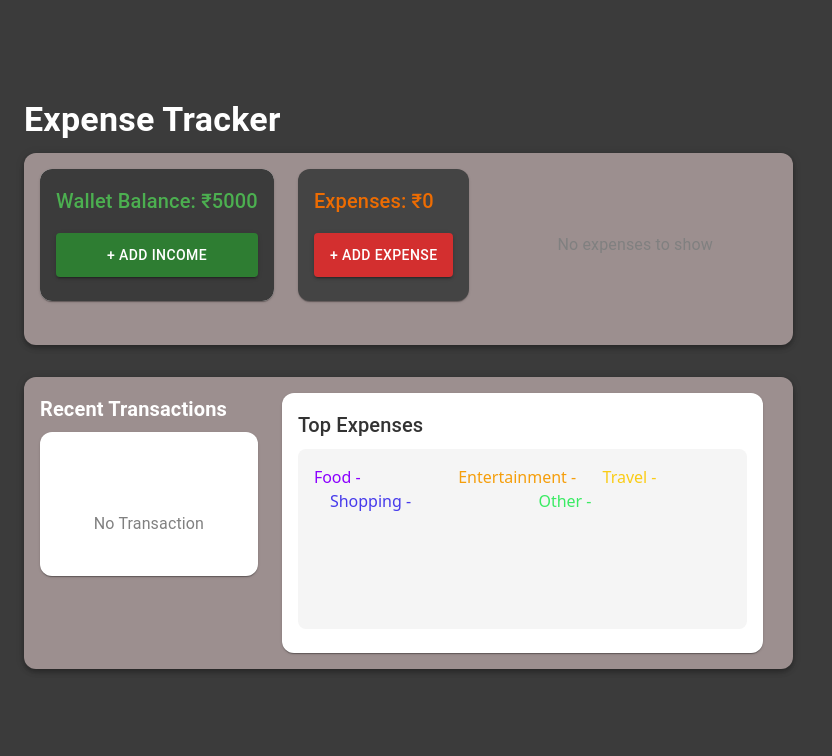
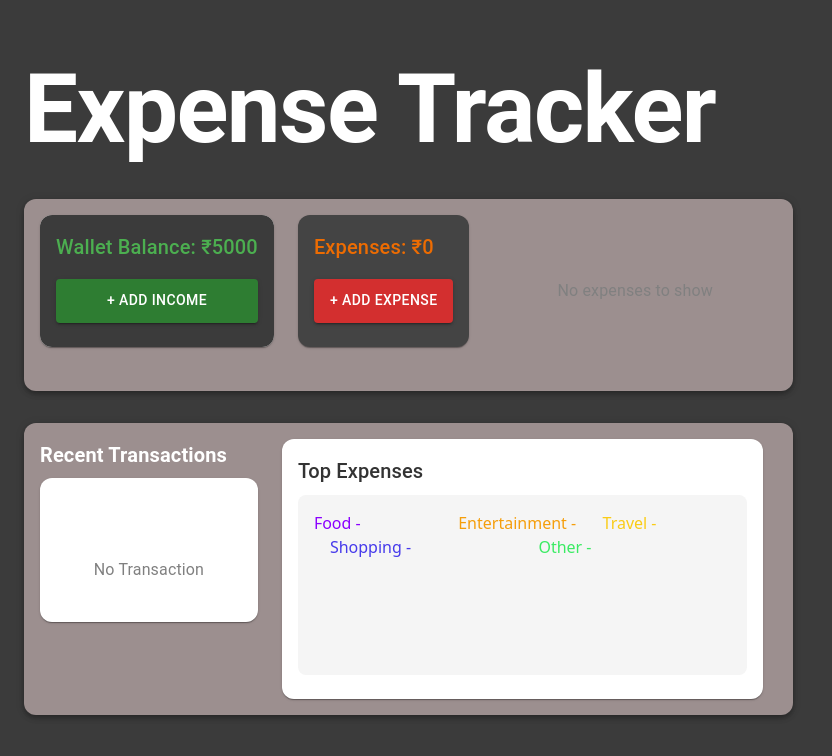
Before and after one commit to Pritideveloper1012/BUILDOUT_EXPENSETRACKER, a React (Vite) app: page / in a window 1280 px wide. Shown: the top 756 px of the page, without its empty margins (0-832 px from the left). Built offline with nearby package versions, Linux system fonts and the light colour scheme.

Commit message:
upadte transaction process

```diff
--- a/src/Components/AppContent.jsx
+++ b/src/Components/AppContent.jsx
@@ -86,7 +86,7 @@ function AppContent() {
 
   return (
     <Container maxWidth="lg" sx={{ py: 4 }}>
-      <Typography variant="h4" color="white" gutterBottom fontWeight={600}>
+      <Typography variant="h1" color="white" gutterBottom fontWeight={600}>
         Expense Tracker
       </Typography>
 
```
